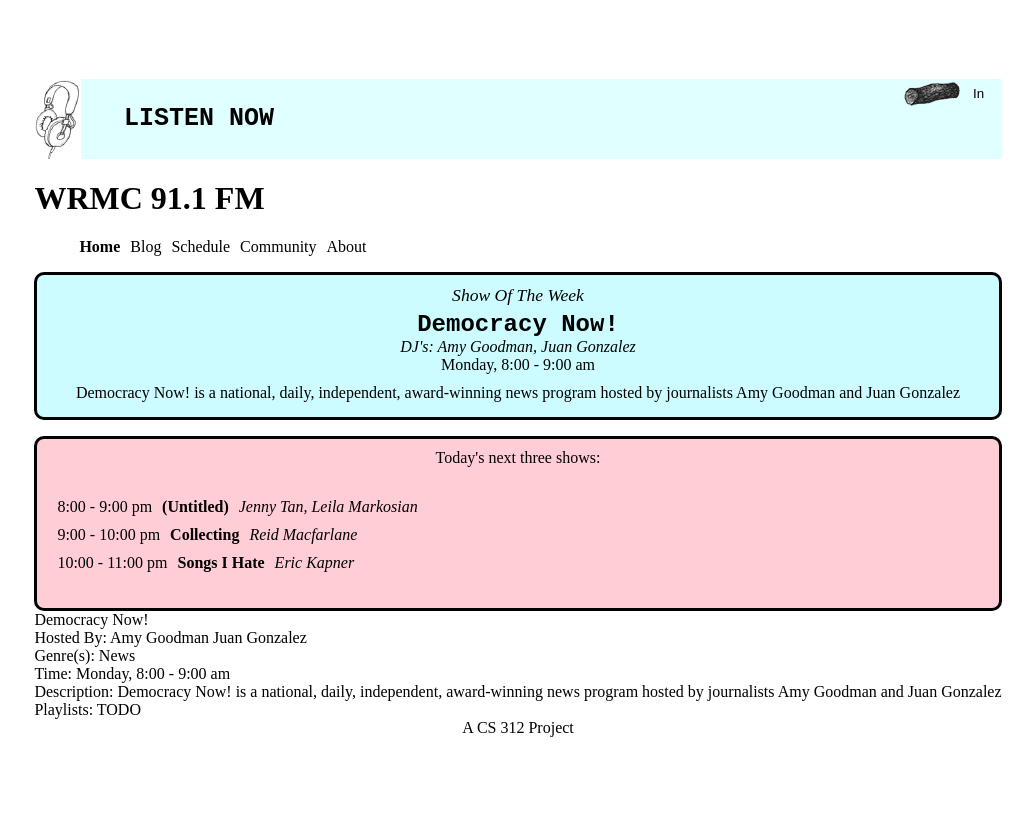
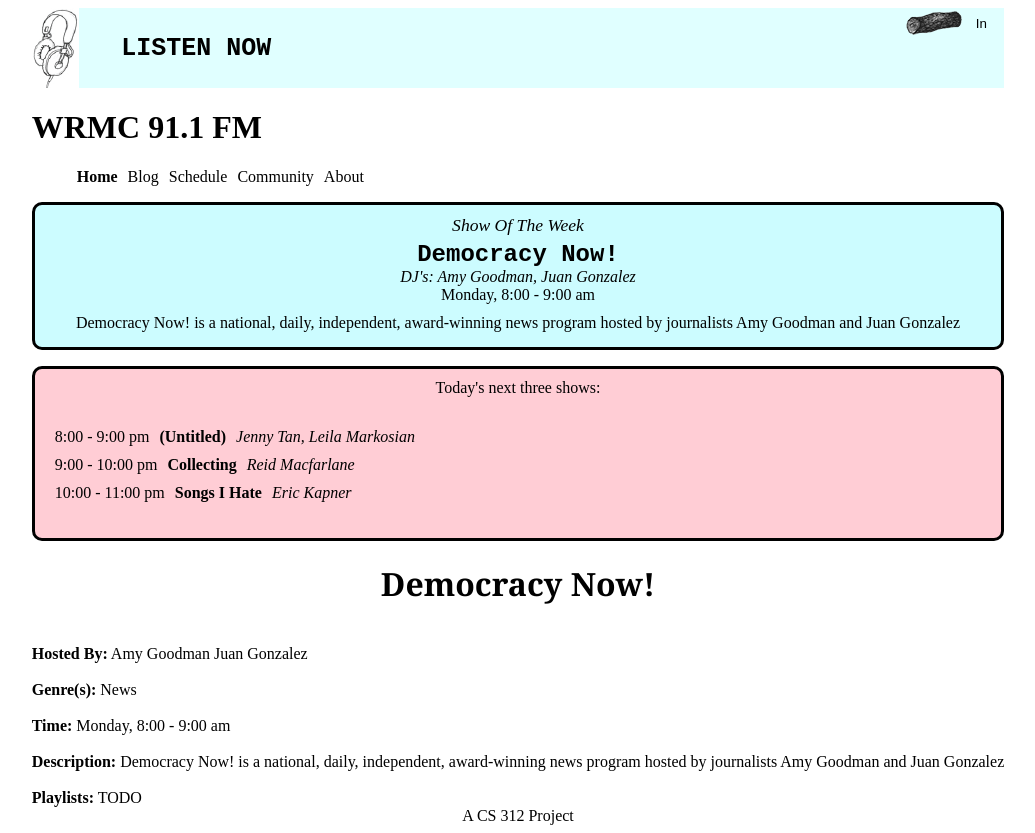
Before and after one commit to csci312-s21/project-blackberry-binturong, a Next.js app: page / in a window 1280 px wide. Shown: the whole page, without its empty margins (122-1157 px from the left). Built offline with nearby package versions, Linux system fonts and the light colour scheme.

Commit message:
add some styling

```diff
--- a/src/components/ShowPage.js
+++ b/src/components/ShowPage.js
@@ -10,6 +10,7 @@
 */
 import PropTypes from "prop-types";
 import { getTimeString, getDayString } from "../lib/globals.js";
+import styles from "../styles/ShowPage.module.css";
 
 export default function ShowPage({ show }) {
   const time = getTimeString(show.time.hour, show.time.duration);
@@ -17,12 +18,12 @@
 
   return (
     <div>
-      <div>{show.title}</div>
-      <div><span>Hosted By:</span> {show.DJs.join(" ")}</div>
-      <div><span>Genre(s):</span> {show.genres.join(" ")}</div>
-      <div><span>Time:</span> {day}, {time}</div>
-      <div><span>Description:</span> {show.description}</div>
-      <div><span>Playlists:</span> TODO</div>
+      <h1 className={styles.showTitle}>{show.title}</h1><br/>
+      <div><span className={styles.category}>Hosted By:</span> {show.DJs.join(" ")}</div><br/>
+      <div><span className={styles.category}>Genre(s):</span> {show.genres.join(" ")}</div><br/>
+      <div><span className={styles.category}>Time:</span> {day}, {time}</div><br/>
+      <div><span className={styles.category}>Description:</span> {show.description}</div><br/>
+      <div><span className={styles.category}>Playlists:</span> TODO</div>
     </div>
     );
 }
--- /dev/null
+++ b/src/styles/ShowPage.module.css
@@ -0,0 +1,9 @@
+.showTitle {
+  font-weight: bold;
+  font-family: Georgia, 'Times New Roman', Times, serif;
+  text-align: center
+}
+
+.category {
+  font-weight: bold;
+}
```
